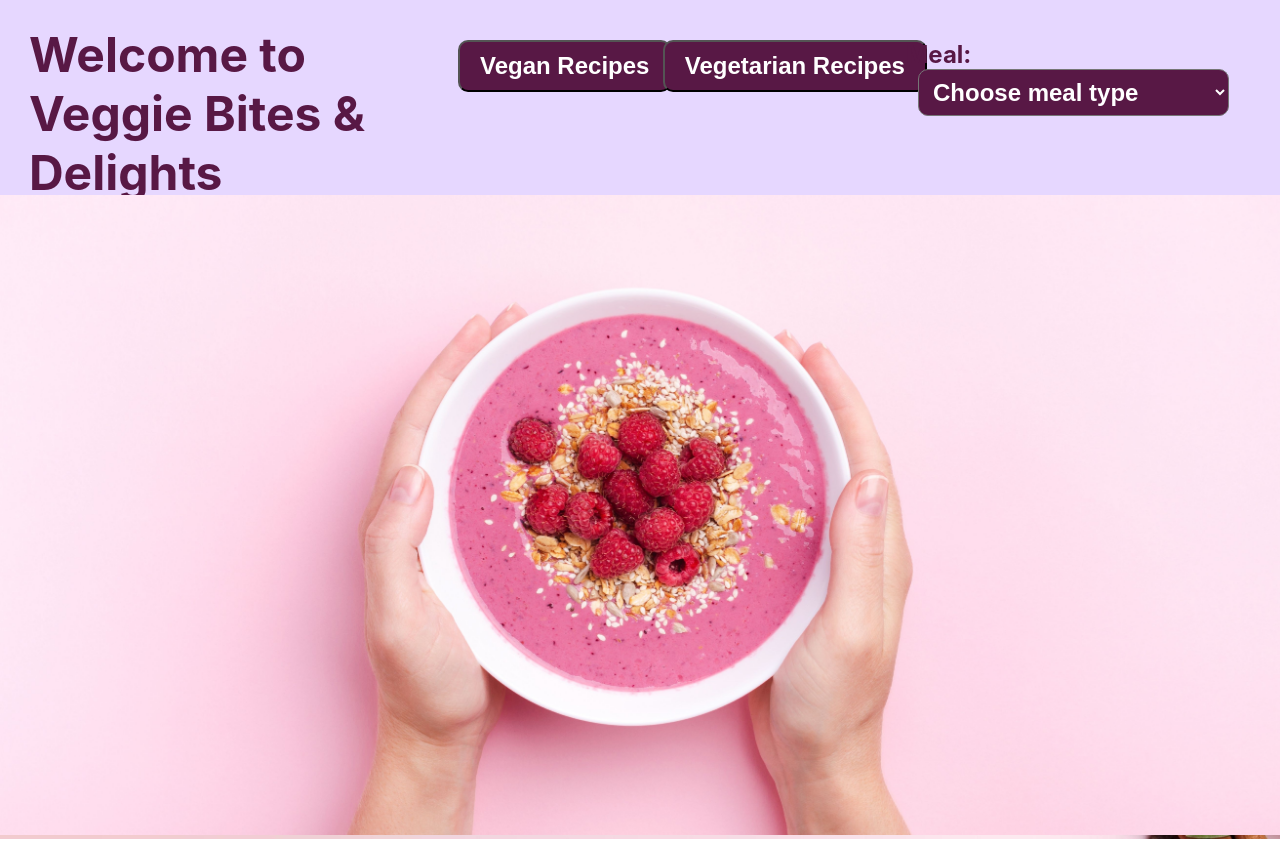
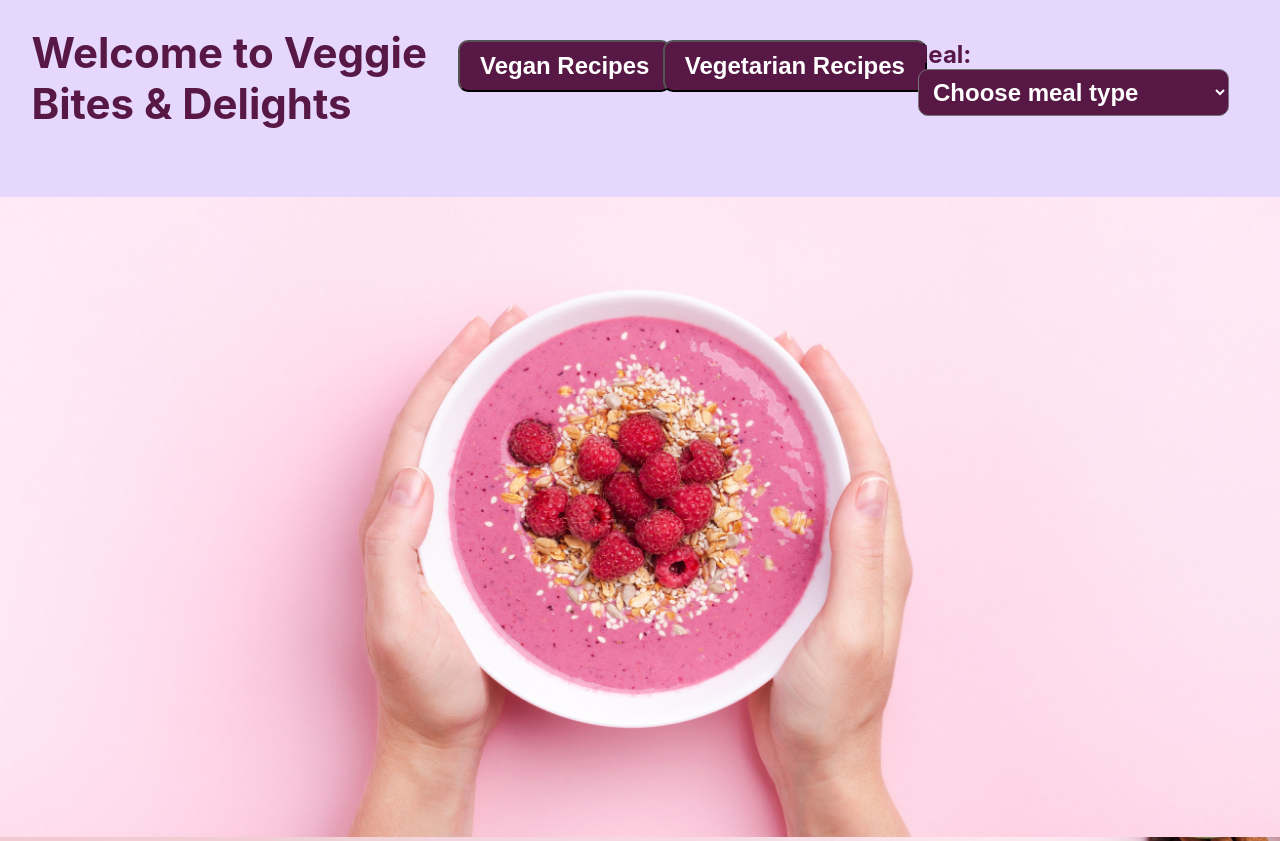
Before and after one commit to mc1481/recipe-app, a React (Create React App) app: page /#/ in a window 1280 px wide. Built offline with nearby package versions, Linux system fonts and the light colour scheme.

Commit message:
fix title dimensions

```diff
--- a/src/CSS/HomePage.css
+++ b/src/CSS/HomePage.css
@@ -7,7 +7,7 @@ body {
 }
 
 .home-title {
-    max-width: 30%;
+    max-width: 34%;
     height: 20vh;
     color: white;
 }
@@ -28,7 +28,7 @@ body {
     color: #581845;
     font-weight: bold;
     margin-top: 4%;
-    font-size: 48px;
+    font-size: 42px;
     margin-left: 5%;
 }
 
```
